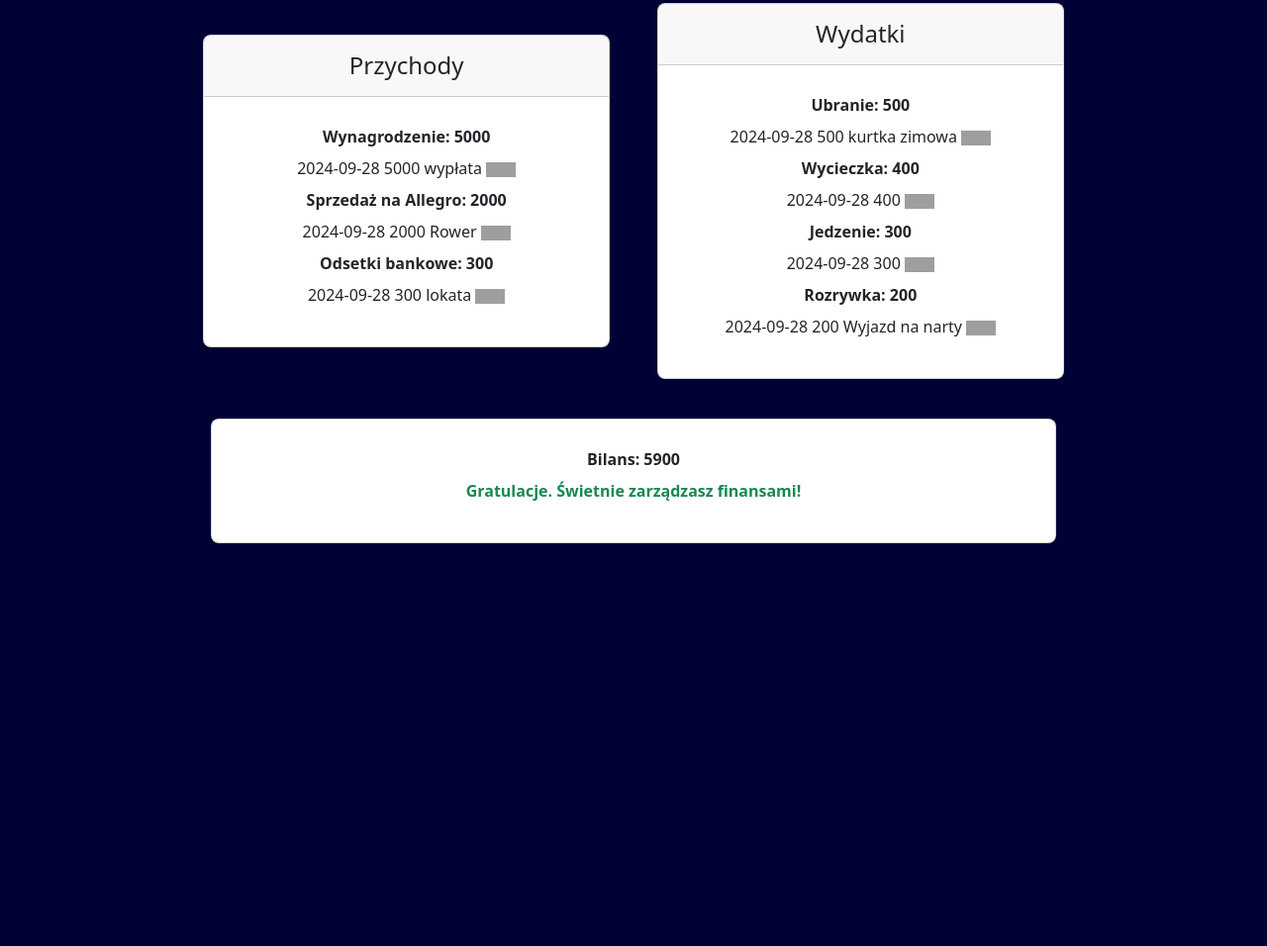
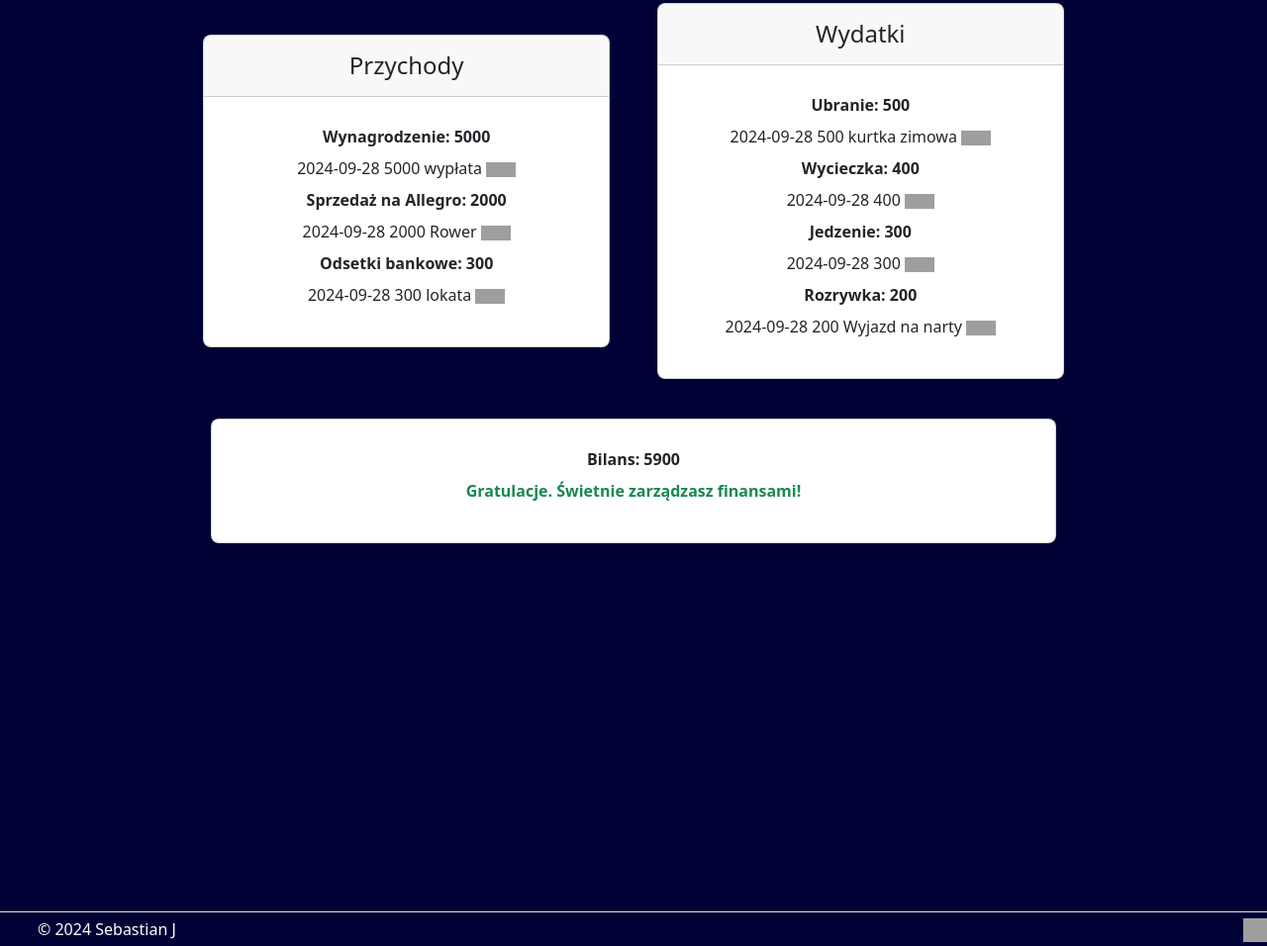
Before and after one commit to SebastianJast/Budget_Manager_Frontend, a plain HTML site: page pages/balance.html in a window 1280 px wide. Shown: the part 261-1217 px from the top of the page at 99% size. Before the commit the page ends 1134 px from the top, so only its background shows below. Drawn offline with nearby package versions, Linux system fonts and the light colour scheme; grey boxes are pictures that could not be loaded; a script that the page names is missing.

Commit message:
added footer

```diff
--- a/pages/balance.html
+++ b/pages/balance.html
@@ -325,6 +325,34 @@
         </div>
       </div>
     </main>
+       <footer
+      class="d-flex flex-wrap justify-content-between align-items-center py-1 my-5 border-top"
+    >
+      <div class="col-md-4 d-flex align-items-center">
+        <a
+          href="/"
+          class="mb-3 me-2 mb-md-0 text-body-secondary text-decoration-none lh-1"
+        >
+          <svg class="bi" width="30" height="24">
+            <use xlink:href="#bootstrap"></use>
+          </svg>
+        </a>
+        <span class="mb-3 mb-md-0 text-white">© 2024 Sebastian J</span>
+      </div>
+      <ul class="nav col-md-4 justify-content-end list-unstyled d-flex">
+        <li class="ms-3">
+          <a
+            class="text-body-secondary"
+            href="https://github.com/SebastianJast"
+            ><img
+              src="../fonts/github-brands-solid.svg"
+              alt="Github Icon"
+              width="24"
+              height="24"
+          /></a>
+        </li>
+      </ul>
+    </footer>
     <script
       src="https://cdn.jsdelivr.net/npm/bootstrap@5.3.3/dist/js/bootstrap.bundle.min.js"
       integrity="sha384-YvpcrYf0tY3lHB60NNkmXc5s9fDVZLESaAA55NDzOxhy9GkcIdslK1eN7N6jIeHz"
```
